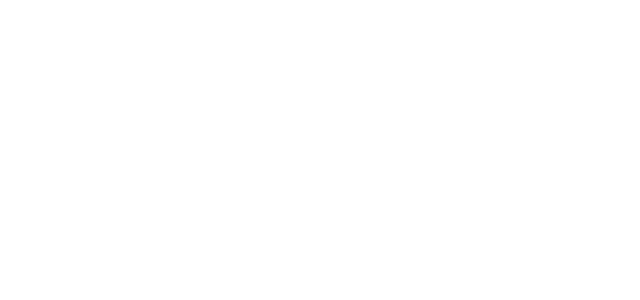
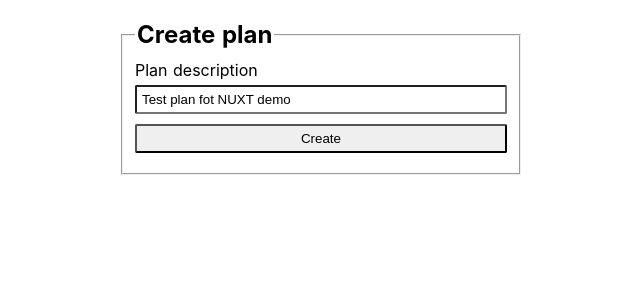
Before and after one commit to andresdameson/nuxt-mercadopago-example, a Nuxt app in the folder frontend/: page /create-plan in a window 1280 px wide. Before the commit this address had no page. Shown: the top 300 px of the page, without its empty margins (319-959 px from the left). Built offline with nearby package versions, Linux system fonts and the light colour scheme.

Commit message:
Add example of how to create a plan

```diff
--- a/frontend/pages/create-customer-with-default-card.vue
+++ b/frontend/pages/create-customer-with-default-card.vue
@@ -32,13 +32,25 @@
       <p>At this time we can
         <nuxt-link
           :to="{
+            name: 'create-plan',
+            query: {
+              email: this.email
+            }
+          }"
+        >
+          create a plan
+        </nuxt-link>
+        to subscribe our customer to it.<br><br>
+
+        If you already have one just <nuxt-link
+          :to="{
             name: 'subscribe-customer',
             query: {
               email: this.email
             }
           }"
         >
-          subscribe the customer to a plan
+          subscribe the customer.
         </nuxt-link>
       </p>
 
--- /dev/null
+++ b/frontend/pages/create-plan.vue
@@ -0,0 +1,104 @@
+<template>
+  <form @submit.prevent="subscribe">
+    <fieldset>
+      <legend><h2>Create plan</h2></legend>
+      <ul>
+        <li>
+          <label for="planDescription">Plan description</label>
+          <input
+            v-model="planDescription"
+            id="planDescription"
+            name="planDescription"
+            type="text"
+          />
+        </li>
+      </ul>
+
+      <input type="submit" value="Create" />
+    </fieldset>
+
+    <div
+      v-if="plan"
+      style="margin: 20px 0;"
+    >
+      <p>Once you've created a subscription plan you can
+        <nuxt-link
+          :to="{
+            name: 'subscribe-customer',
+            query: {
+              planId: this.plan.id,
+              email: this.$route.query.email || ''
+            }
+          }"
+        >
+          subscribe the customer.
+        </nuxt-link>
+      </p>
+
+      <br>
+
+      <pre>Plan: {{ plan }}</pre>
+    </div>
+  </form>
+</template>
+
+<script>
+export default {
+
+  data () {
+    return {
+      planDescription: 'Test plan fot NUXT demo',
+      plan: ''
+    }
+  },
+
+  methods: {
+    async subscribe () {
+      try {
+        this.plan = await this.$axios.$post(
+          'create-plan', {
+            "description": this.planDescription,
+            "auto_recurring":{
+              "frequency":1,
+              "frequency_type":"months",
+              "transaction_amount":270,
+              "currency_id": "ARS",
+              "free_trial": {
+                "frequency":7,
+                "frequency_type":"days",
+              }
+            }
+          }
+        )
+        alert('The plan has been created!')
+      } catch(error) {
+        alert(error.response.data.error.message || error)
+      }
+    }
+  }
+}
+</script>
+
+<style>
+form {
+  max-width: 400px;
+  margin: 20px auto;
+}
+ul {
+  padding-left: 0;
+}
+li {
+  list-style-type: none;
+}
+label {
+  display: block;
+  margin-top: 5px;
+}
+input {
+  display: block;
+  width: 100%;
+  border-radius: 2px;
+  padding: 5px;
+  margin: 5px 0 10px 0;
+}
+</style>
--- a/frontend/pages/subscribe-customer.vue
+++ b/frontend/pages/subscribe-customer.vue
@@ -55,7 +55,7 @@
 
   data () {
     return {
-      planId: '',
+      planId: this.$route.query.planId || '',
       customerEmail: this.$route.query.email || '',
       customer: null,
       subscription: null
```
Also changed, not shown: 2 other files (tests, documents, lock files or other folders).
